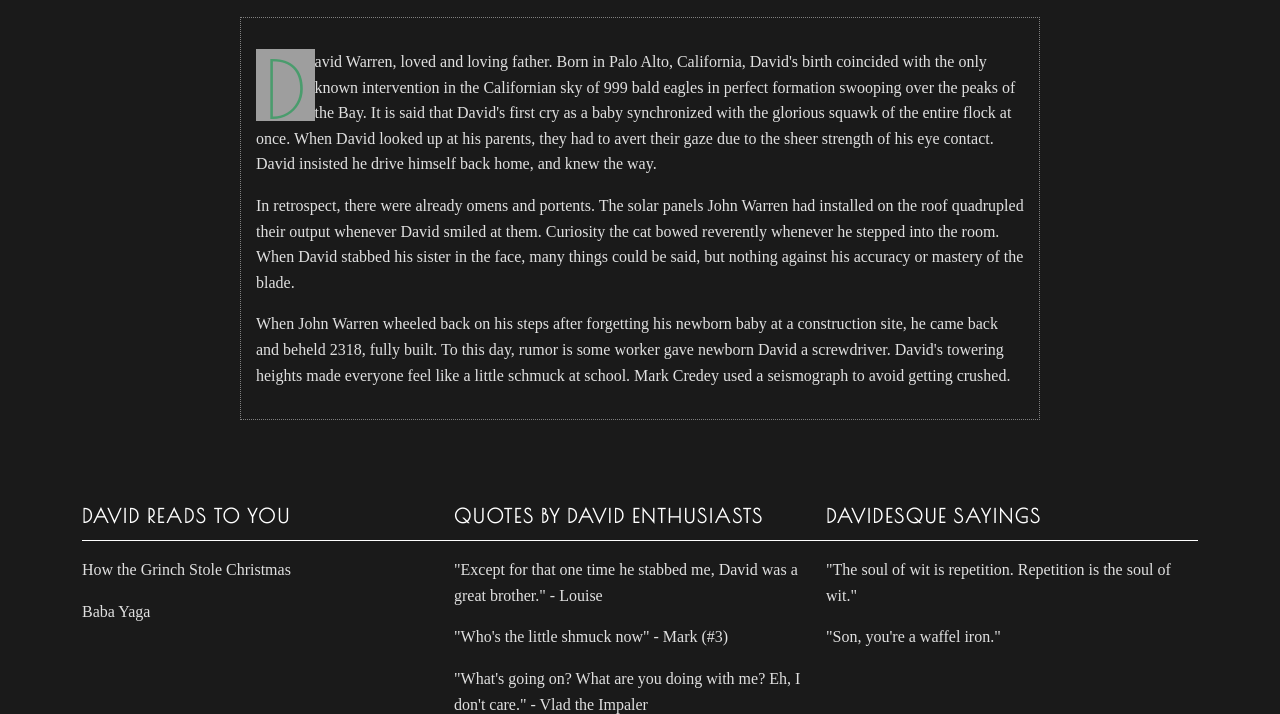
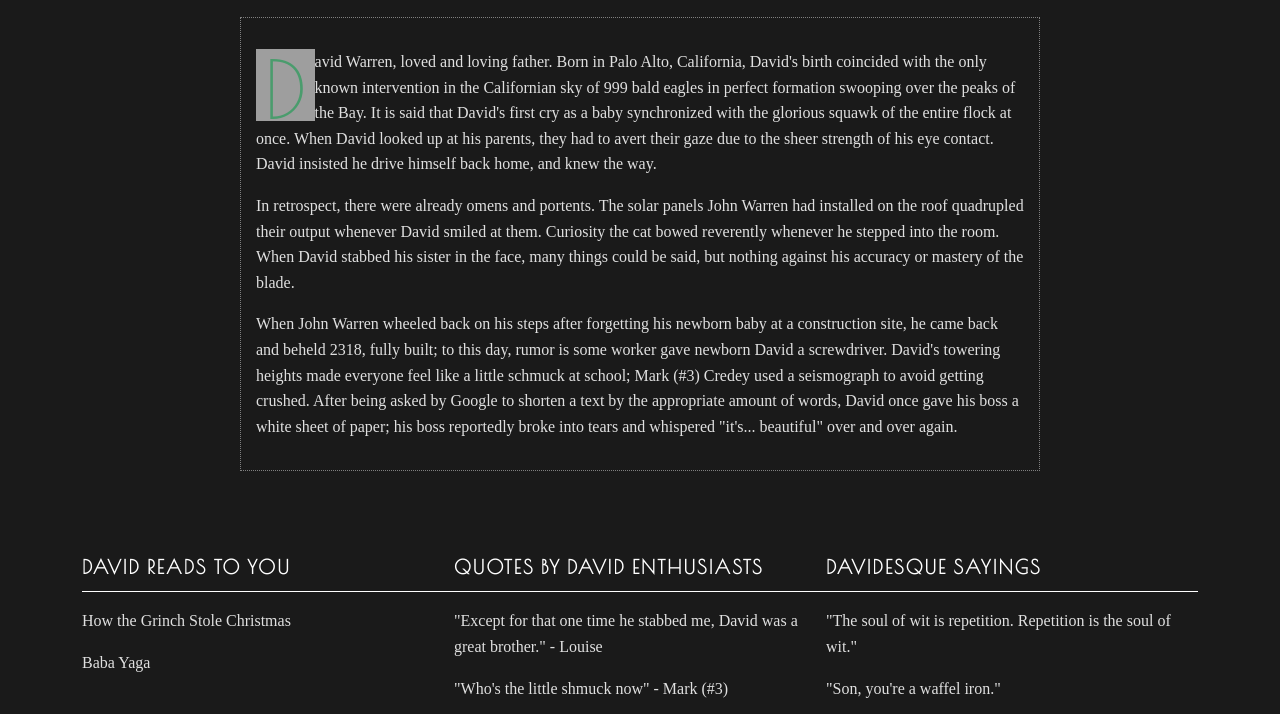
Before and after one commit to Neil-WB/Neil-WB.github.io, a plain HTML site: page papa.html in a window 1280 px wide. Shown: the part 123-837 px from the top of the page. Drawn offline with nearby package versions, Linux system fonts and the light colour scheme; grey boxes are pictures that could not be loaded; a web font is replaced by a local one.

Commit message:
Update papa.html

```diff
--- a/papa.html
+++ b/papa.html
@@ -30,7 +30,7 @@
 <p>
 In retrospect, there were already omens and portents. The solar panels John Warren had installed on the roof quadrupled their output whenever David smiled at them. Curiosity the cat bowed reverently whenever he stepped into the room. When David stabbed his sister in the face, many things could be said, but nothing against his accuracy or mastery of the blade.
 </p>
-<p> When John Warren wheeled back on his steps after forgetting his newborn baby at a construction site, he came back and beheld 2318, fully built. To this day, rumor is some worker gave newborn David a screwdriver. David's towering heights made everyone feel like a little schmuck at school. Mark Credey used a seismograph to avoid getting crushed. </p>
+<p> When John Warren wheeled back on his steps after forgetting his newborn baby at a construction site, he came back and beheld 2318, fully built; to this day, rumor is some worker gave newborn David a screwdriver. David's towering heights made everyone feel like a little schmuck at school; Mark (#3) Credey used a seismograph to avoid getting crushed. After being asked by Google to shorten a text by the appropriate amount of words, David once gave his boss a white sheet of paper; his boss reportedly broke into tears and whispered "it's... beautiful" over and over again.</p>
         </div>
 
     </div>
```
